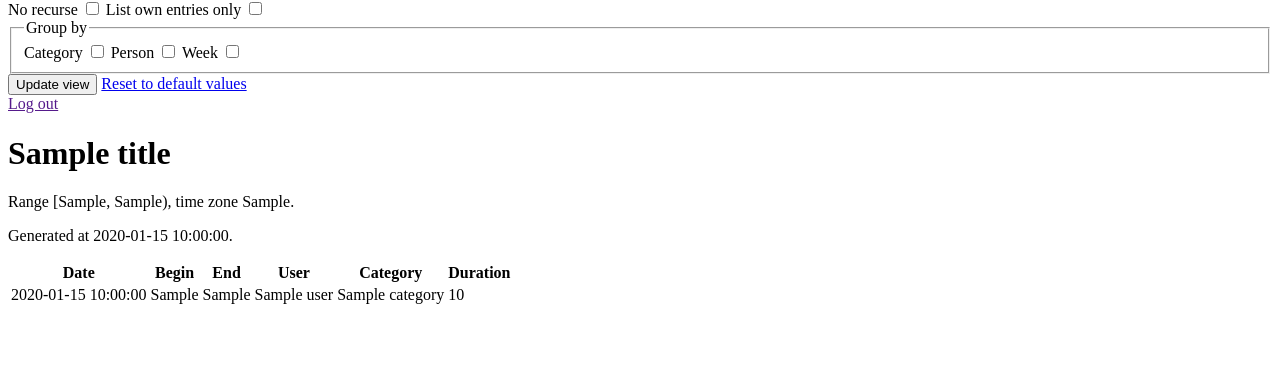
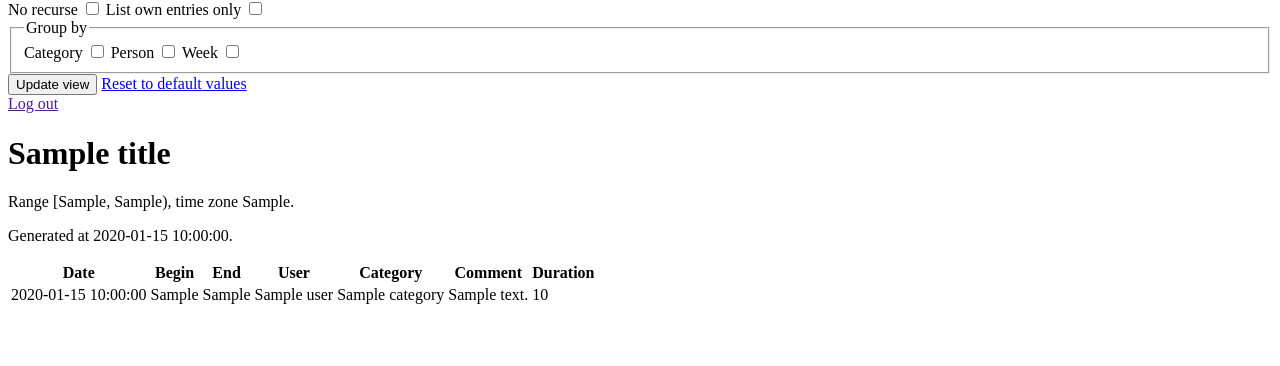
Before and after one commit to ICT-Infer/timelog, a Python web app: template templates/hours/sheets/sheet-cat_slug-year-month.htm in a window 1280 px wide. Shown: the part 149-515 px from the top of the page. Run offline with Jinja, Linux system fonts and the light colour scheme; the template is opened without the code that fills it: most values are stand-ins (such as "Sample title", 1, 10 or a date in 2020).

Commit message:
Include entry comment in sheet. Presentation doesn't matter so much right now, more important to have it at all visible.

```diff
--- a/templates/hours/sheets/sheet-cat_slug-year-month.htm
+++ b/templates/hours/sheets/sheet-cat_slug-year-month.htm
@@ -56,7 +56,6 @@
 <p>Range [{{ s_begin }}, {{ s_end }}), time zone {{ tz }}.</p>
 <p>Generated at {{ s_now }}.</p>
 <!-- TODO: Grouping -->
-<!-- TODO: Decide where and how to include comments. -->
 <table>
 <thead>
 <tr>
@@ -65,6 +64,7 @@
   <th>End</th>
   {% if not opt.own_only and not opt.grp_psn %}<th>User</th>{% endif %}
   {% if not opt.grp_cat %}<th>Category</th>{% endif %}
+  <th>Comment</th>
   <th>Duration</th>
 </tr>
 </thead>
@@ -78,6 +78,7 @@
   <td>{{ entry.view_local.t_end }}</td>
   {% if not opt.own_only %}<td>{{ entry.user }}</td>{% endif %}
   {% if not opt.grp_cat %}<td>{{ entry.category }}</td>{% endif %}
+  <td>{{ entry.comment }}</td>
   <td>{{ entry.duration }}</td>
 </tr>
 {% endfor %}
--- a/views.py
+++ b/views.py
@@ -94,6 +94,7 @@ def sheets(req, arg_cat_slug, arg_year, arg_month, arg_fmt_ext):
 
       v_entry['category'] = str(db_entry.category)
       v_entry['user'] = str(db_entry.user)
+      v_entry['description'] = str(db_entry.description)
       v_entries.append(v_entry)
 
     try:
```
